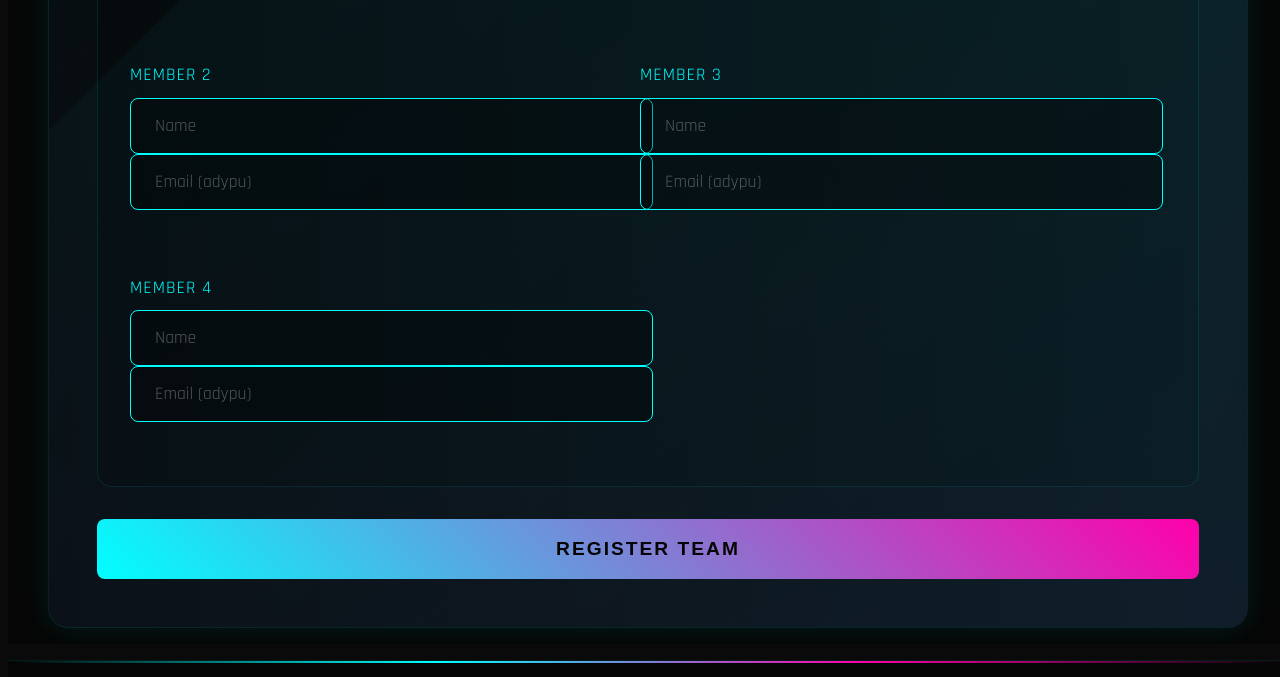
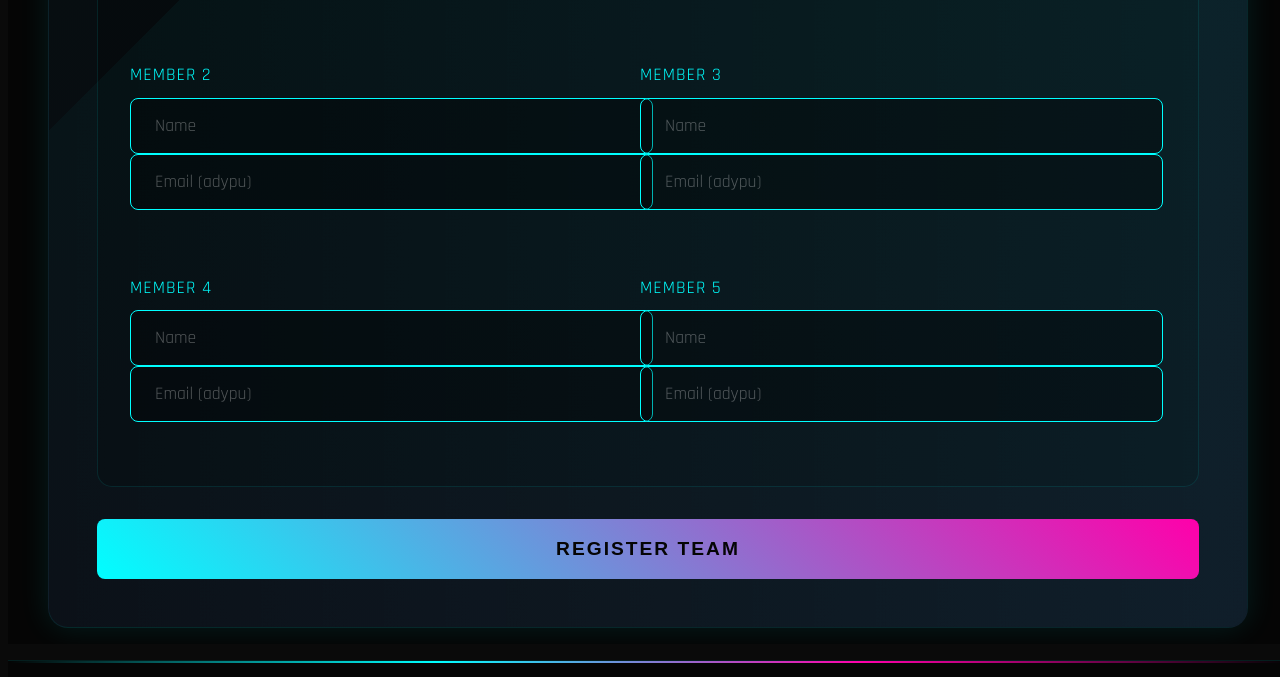
Before and after one commit to mrgear111/Registration-For-QuickSnatch, a plain HTML site: page index.html in a window 1280 px wide. Shown: the part 2604-3281 px from the top of the page. Drawn offline with Linux system fonts and the light colour scheme.

Commit message:
added one more member in form

```diff
--- a/index.html
+++ b/index.html
@@ -92,6 +92,8 @@
                 <input type="email" name="email3" />
                 <input type="text" name="member4" />
                 <input type="email" name="email4" />
+                <input type="text" name="member5" />
+                <input type="email" name="email5" />
             </form>
 
             <form id="registrationForm" name="event-registration" method="POST" data-netlify="true" data-netlify-honeypot="bot-field">
@@ -125,6 +127,11 @@
                         <label for="member4">Member 4</label>
                         <input type="text" id="member4" name="member4" required required placeholder="Name">
                         <input type="email" id="email4" name="email4" placeholder="Email (adypu)" required>
+                    </div>
+                    <div class="form-group">
+                        <label for="member5">Member 5</label>
+                        <input type="text" id="member5" name="member5" required placeholder="Name">
+                        <input type="email" id="email5" name="email5" placeholder="Email (adypu)" required>
                     </div>
                 </div>
 
```
